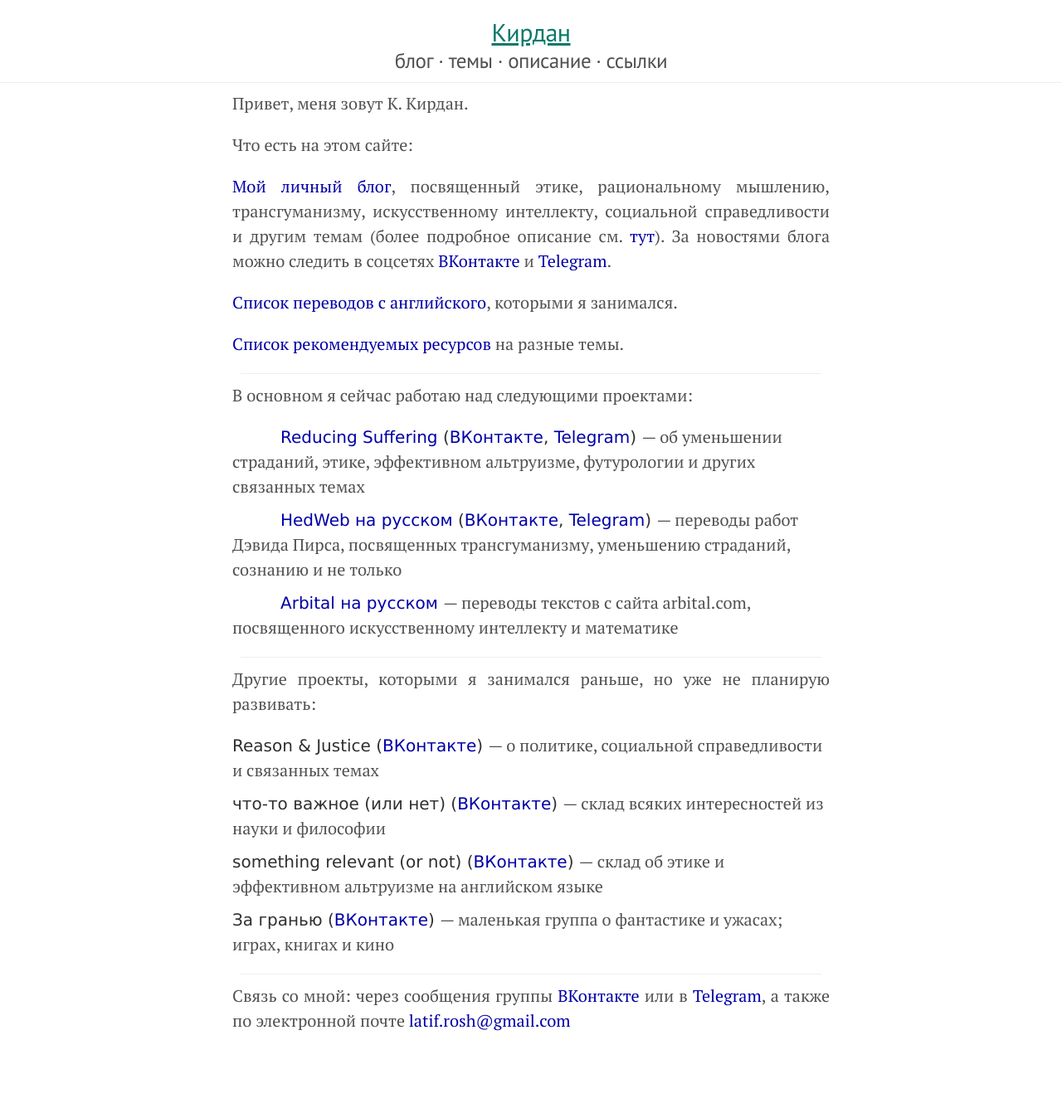
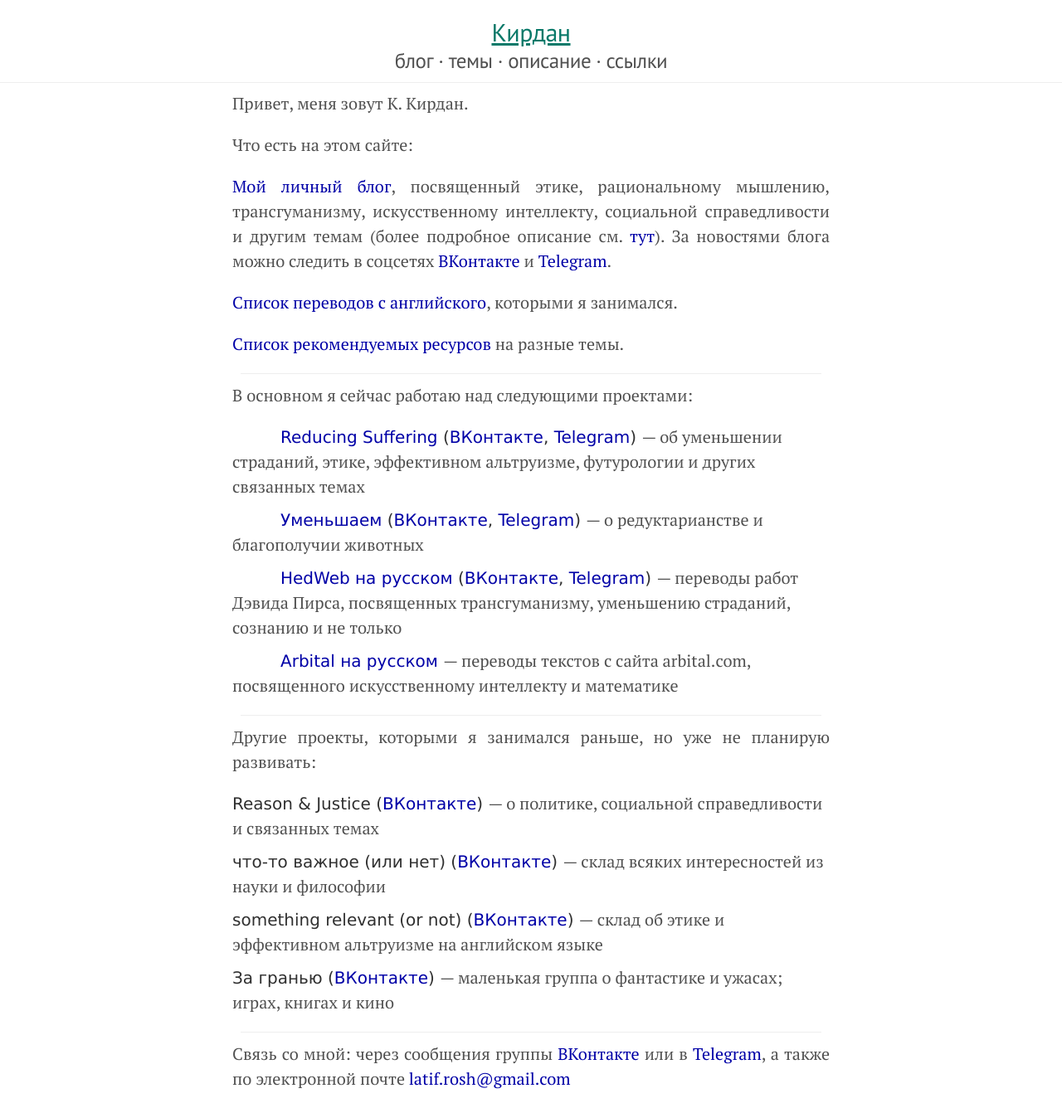
Before and after one commit to KKirdan/kkirdan.github.io, a Jekyll site: the page built from index.md, in a window 1280 px wide. Shown: the whole page at 83% size. Built offline with Jekyll 4.4.1, drawn with Linux system fonts in a browser that asks for light colours; before the commit the page ends 1266 px from its top, so only the background shows below that.

Commit message:
Update index.md

```diff
--- a/index.md
+++ b/index.md
@@ -20,6 +20,8 @@ nav_id: 0
 
 {% include project-entry.html title="Reducing Suffering" url="https://reducingsuffering.github.io/" vk="https://vk.com/reducing_suffering" telegram="https://t.me/reducing_suffering" text="об уменьшении страданий, этике, эффективном альтруизме, футурологии и других связанных темах" icon="https://reducingsuffering.github.io/assets/images/favicon.ico" %}
 
+{% include project-entry.html title="Уменьшаем" url="https://umenshaem.github.io/" vk="https://vk.com/umenshaem" telegram="https://t.me/umenshaem" text="о редуктарианстве и благополучии животных" icon="https://umenshaem.github.io/assets/images/favicon.ico" %}
+
 {% include project-entry.html title="HedWeb на русском" url="https://hedweb-ru.github.io/" vk="https://vk.com/hedweb_ru" telegram="https://t.me/hedweb_ru" text="переводы работ Дэвида Пирса, посвященных трансгуманизму, уменьшению страданий, сознанию и не только" icon="https://hedweb-ru.github.io/assets/images/favicon.ico" %}
 
 {% include project-entry.html title="Arbital на русском" url="https://arbital-ru.github.io/" text="переводы текстов с сайта arbital.com, посвященного искусственному интеллекту и математике" icon="https://arbital-ru.github.io/assets/images/favicon.ico" %}
```
